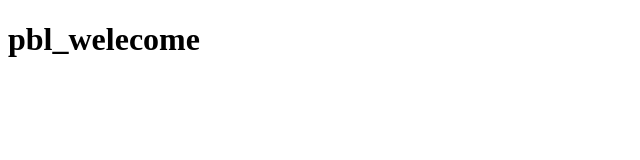
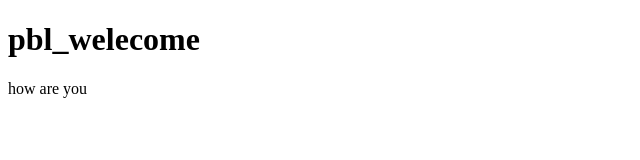
Before and after one commit to philwang97/pbl, a plain HTML site: page index.html in a window 1280 px wide. Shown: the full height of the page, 0-640 px from the left. Drawn offline with Linux system fonts and the light colour scheme.

Commit message:
add "how are you"

```diff
--- a/index.html
+++ b/index.html
@@ -8,5 +8,6 @@
 </head>
 <body>
     <h1>pbl_welecome<h1>
+        </h1>how are you</h1>
 </body>
 </html>
```
